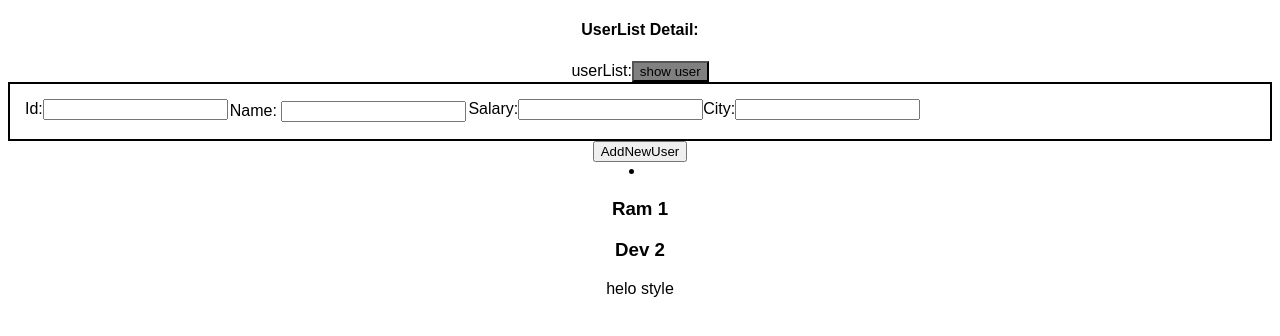
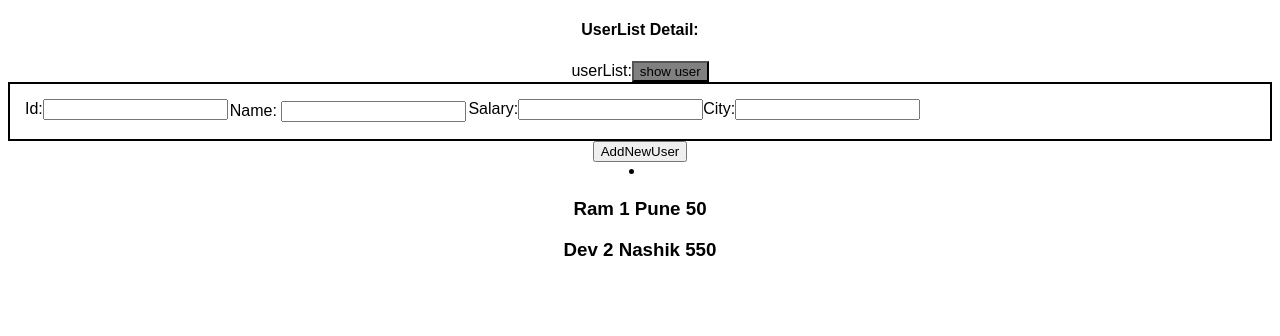
Before and after one commit to SWEETY05/React-sanbox, a React (Create React App) app: page / in a window 1280 px wide. Both pictures are taken after a click on the button "show user". Shown: the top 336 px of the page. Built offline with nearby package versions, Linux system fonts and the light colour scheme.

Commit message:
object added

```diff
--- a/src/App.js
+++ b/src/App.js
@@ -5,7 +5,6 @@ export default function App() {
   return (
     <div className="App">
       <User />
-      helo style
     </div>
   );
 }
--- a/src/User.js
+++ b/src/User.js
@@ -3,9 +3,11 @@ import { useState } from "react";
 const User = () => {
   const [flag, setFlag] = useState(false);
   const [color, setColor] = useState("red");
-  const [obj, setObj] = useState("");
+  const [city, setCity] = useState("");
   const [name, setName] = useState("");
   const [id, setId] = useState("");
+  const [salary, setSalary] = useState("");
+
   const [user, setUser] = useState([
     {
       name: "Ram",
@@ -35,15 +37,28 @@ const User = () => {
 
     // console.log(e);
   };
+  const cityClick = (e) => {
+    setCity(e.target.value);
+  };
+  const salaryClick = (e) => {
+    setSalary(e.target.value);
+  };
+
   const addUser = () => {
     // const  newuser = [...user,{name}]
-    setUser([...user, { name, id }]);
+    // setUser([ ...user,{ name, id, salary, city }]);
     // setUser([...user, {temp}]);
-
     //  setUser(prevState => ([  ...prevState,{ name }]));
 
+    // If you really want to mutate and set new state, you have to clone using JSON.parse,
+    //  JSON.strigify, you can't create a real clone otherwise
+    const e = { name, id, salary, city };
+    const newuser = JSON.parse(JSON.stringify(user));
+    newuser.push(e);
+    setUser(newuser);
     console.log(user);
   };
+
   return (
     <div className="user">
       <h4>UserList Detail:</h4>
@@ -61,11 +76,11 @@ const User = () => {
         </div>
         <div>
           Salary:
-          <input type="text" value={id} onChange={idClick} />
+          <input type="text" value={salary} onChange={salaryClick} />
         </div>
         <div>
           City:
-          <input type="text" value={id} onChange={idClick} />
+          <input type="text" value={city} onChange={cityClick} />
         </div>
 
         {/*<input type="text" value={salary} onChange={onChange} />
@@ -76,7 +91,7 @@ const User = () => {
         <li>
           {user.map((u) => (
             <h3 key={u.id}>
-              {u.name} {u.id}
+              {u.name} {u.id} {u.city} {u.salary}
             </h3>
           ))}
         </li>
```
